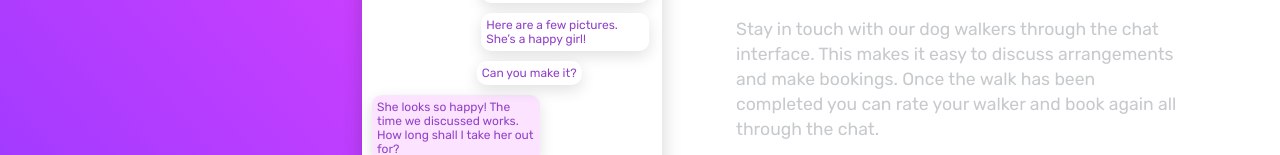
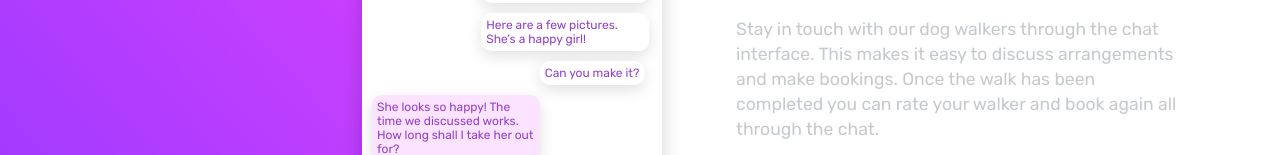
Before and after one commit to joaquinleondev/Mobile-app, a plain HTML site: page index.html in a window 1280 px wide. Shown: the part 381-536 px from the top of the page. Drawn offline with Linux system fonts and the light colour scheme.

Commit message:
back to 1.0 version

```diff
--- a/main.css
+++ b/main.css
@@ -105,7 +105,7 @@ header div {
     background-color: #fff;
 }
 .m5 {
-    transform: translateX(100%);
+    transform: translateX(160%);
     background-color: #fff;
     width: fit-content;
 }
```
Also changed, not shown: images/Logo.svg (deleted), images/back.png (deleted), images/favicon-32x32.png (deleted), images/paquete-1.webp (deleted), images/paquete-2.jpg (deleted), images/paquete-3.webp (deleted), index.html (line endings or trailing spaces), 1 other file.
